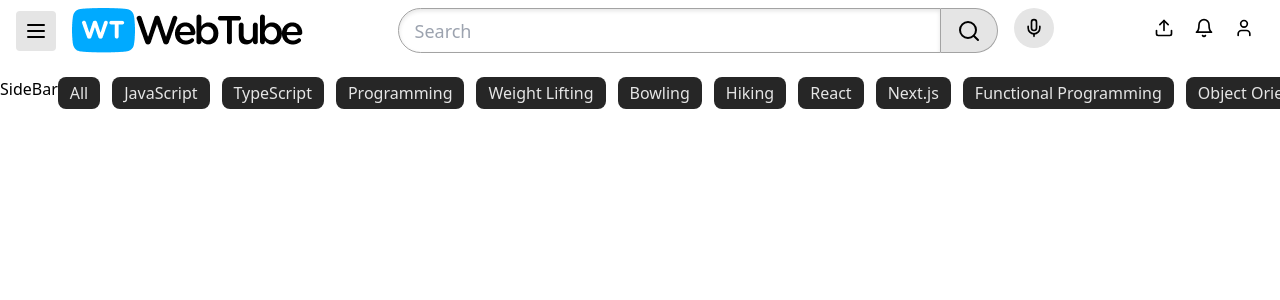
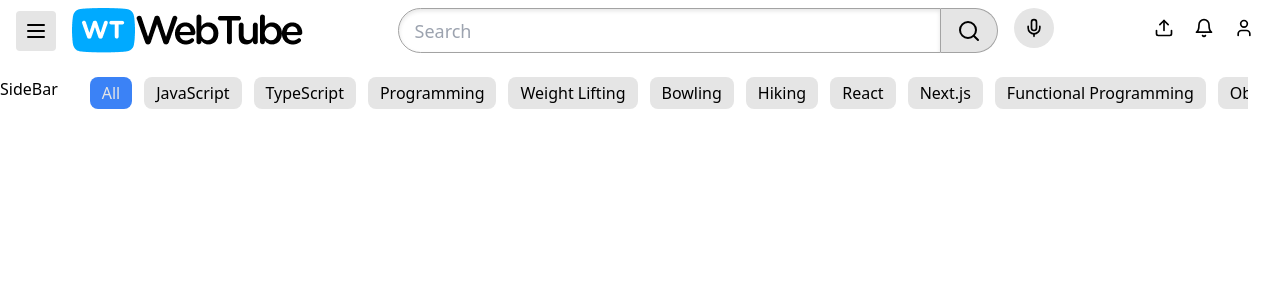
Before and after one commit to chaomoua91/youtube-clone, a React (Vite) app: page / in a window 1280 px wide. Shown: the top 300 px of the page. Built offline with nearby package versions, Linux system fonts and the light colour scheme.

Commit message:
feat: Improve sidebar navigation with CategoryPills component

```diff
--- a/src/App.jsx
+++ b/src/App.jsx
@@ -2,19 +2,27 @@
 import PageHeader from "./layouts/PageHeader";
 import CategoryPills from "./components/CategoryPills";
 import { categories } from "./data/home";
+import { useState } from "react";
 
 function App() {
+  const [selectedCategory, setSelectedCategory] = useState(categories[0]);
   return (
     <div className="max-h-screen flex flex-col">
       <PageHeader />
 
       <div
         className="grid grid-cols-[auto,1fr]
-      flex-grow-1 overflow-auto"
+           flex-grow-1 overflow-auto"
       >
         <div>SideBar</div>
-        <div className="sticky top-0 bg-white z-10 pb-4">
-          <CategoryPills categories={categories} />
+        <div className="overflow-x-hidden px-8 pb-4">
+          <div className="sticky top-0 bg-white z-10 pb-4">
+            <CategoryPills
+              categories={categories}
+              selectedCategory={selectedCategory}
+              onSelect={setSelectedCategory}
+            />
+          </div>
         </div>
       </div>
     </div>
--- a/src/components/CategoryPills.jsx
+++ b/src/components/CategoryPills.jsx
@@ -1,25 +1,61 @@
 import React from "react";
 import Button from "./Button";
 import PropTypes from "prop-types";
+import { useState } from "react";
+import { ChevronLeft, ChevronRight } from "lucide-react";
 
-function CategoryPills({ categories }) {
+function CategoryPills({ categories, selectedCategory, onSelect }) {
+  const [isLeftVisible, setIsLeftVisible] = useState(false);
+  const [isRightVisible, setIsRightVisible] = useState(false);
+
   return (
     <>
       <div className="overflow-x-hidden relative">
         <div
           className="flex whitespace-nowrap gap-3
-            transition-transform w-[max-content]"
+                    transition-transform w-[max-content]"
         >
           {categories.map((category) => (
             <Button
               key={category}
-              variant="dark"
-              className="py-1 px-3 rounded-lg whitespace-nowrap "
+              variant={category === selectedCategory ? "dark" : "default"}
+              className={`py-1 px-3 rounded-lg whitespace-nowrap ${
+                category === selectedCategory ? "bg-blue-500" : ""
+              }`}
+              onClick={() => onSelect(category)}
             >
               {category}
             </Button>
           ))}
         </div>
+        {isLeftVisible && (
+          <div
+            className="absolute left-0 top-1/2 -translate-y-1/2
+            bg-gradient-to-r from-white from-50% to-transparent w-24 h-full"
+          >
+            <Button
+              variant="ghost"
+              size="icon"
+              className="h-full aspect-square w-auto p-1.5"
+            >
+              <ChevronLeft />
+            </Button>
+          </div>
+        )}
+        {isRightVisible && (
+          <div
+            className="absolute right-0 top-1/2 -translate-y-1/2
+            bg-gradient-to-l from-white from-50% to-transparent w-24 h-full flex justify-end"
+          >
+            <Button
+              variant="ghost"
+              size="icon"
+              className="h-full aspect-square w-auto p-1.5"
+            >
+              <ChevronRight />
+            </Button>
+          </div>
+        )}
       </div>
     </>
   );
@@ -27,6 +63,8 @@
 
 CategoryPills.propTypes = {
   categories: PropTypes.arrayOf(PropTypes.string).isRequired,
+  selectedCategory: PropTypes.string,
+  onSelect: PropTypes.func.isRequired,
 };
 
 export default CategoryPills;
```
